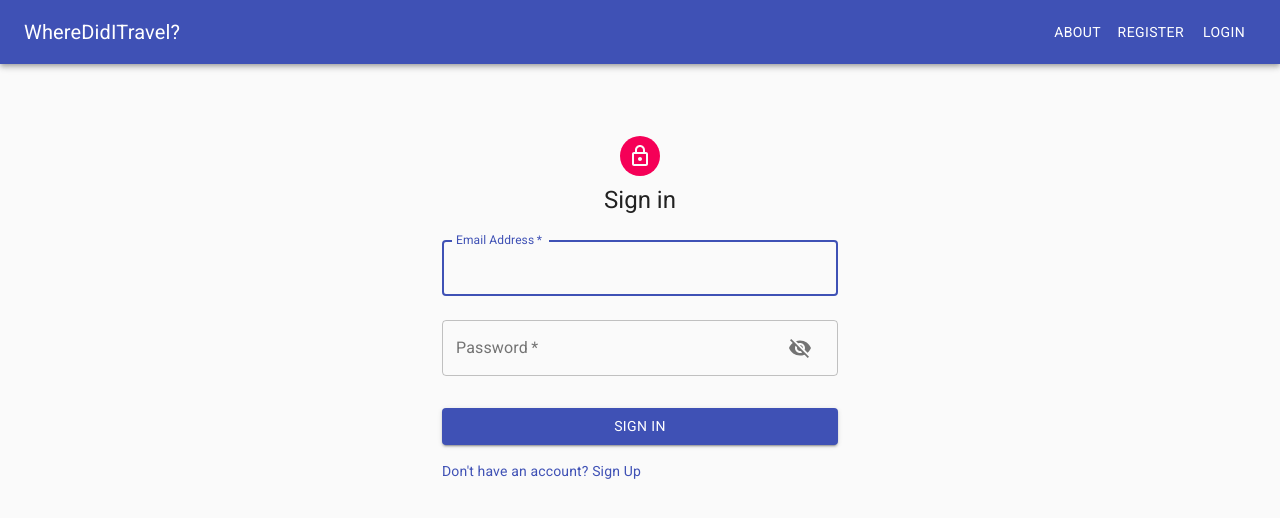
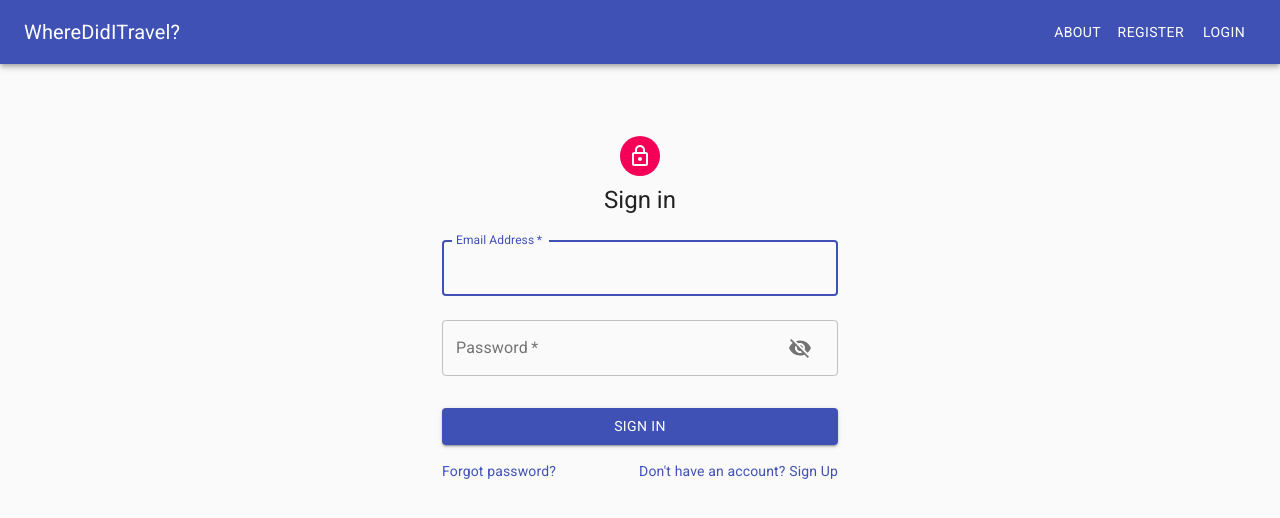
Before and after one commit to ahmcho/wdit-react, a React (Create React App) app: page /login in a window 1280 px wide. Shown: the top 518 px of the page. Built offline with nearby package versions, Linux system fonts and the light colour scheme; no server answers.

Commit message:
Add link to forgot password route

```diff
--- a/src/containers/Login.js
+++ b/src/containers/Login.js
@@ -154,11 +154,11 @@ const Login = ({ auth, ui, error, loginUser, clearErrors, startLoading, stopLoad
                                     </Button>
                                 )}
                                 <Grid container>
-                                    {/* <Grid item xs>
-                                        <Link href="#" variant="body2">
+                                    <Grid item xs>
+                                        <Link variant="body2" component={RouterLink} to="/forgot">
                                             Forgot password?
                                         </Link>
-                                    </Grid> */}
+                                    </Grid>
                                     <Grid item>
                                         <Link  variant="body2" component={RouterLink} to="/register">
                                             {"Don't have an account? Sign Up"}
```
